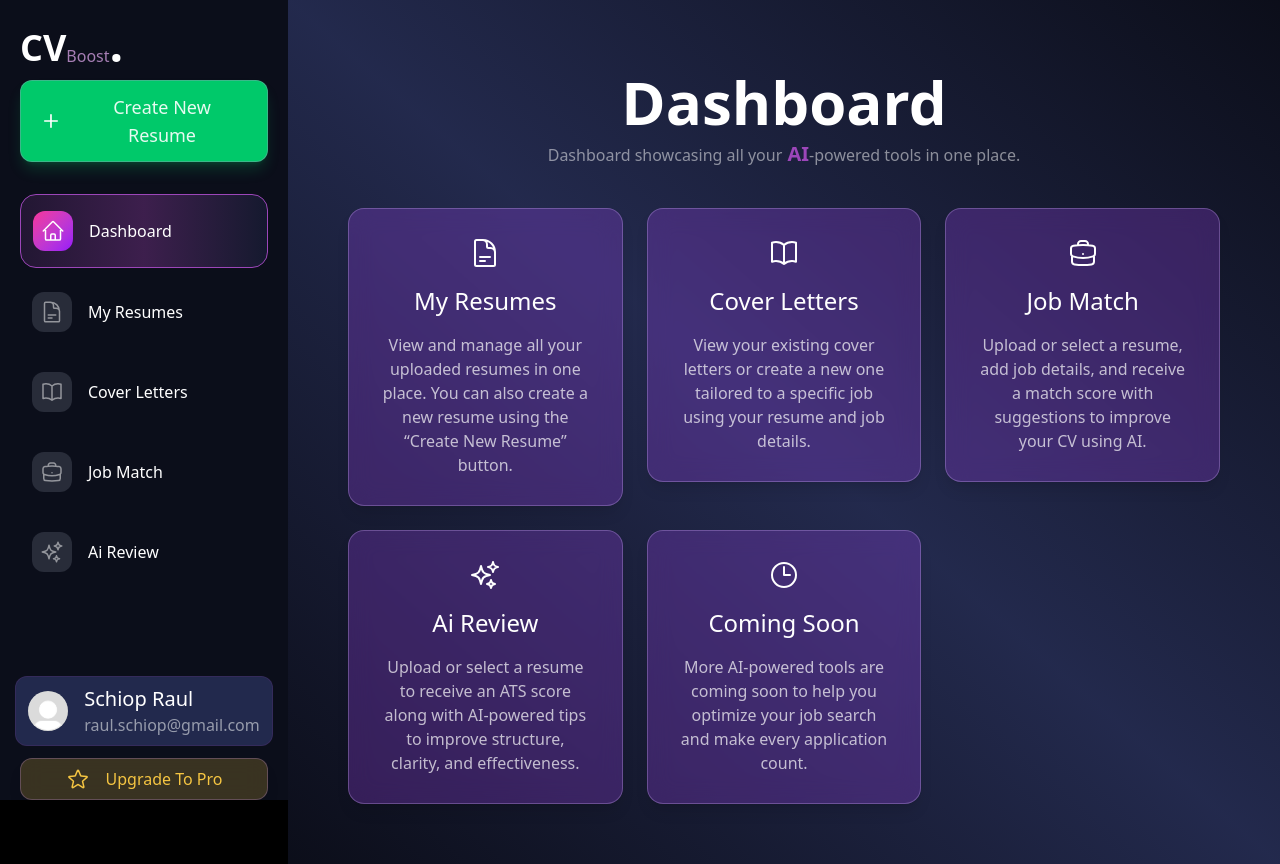
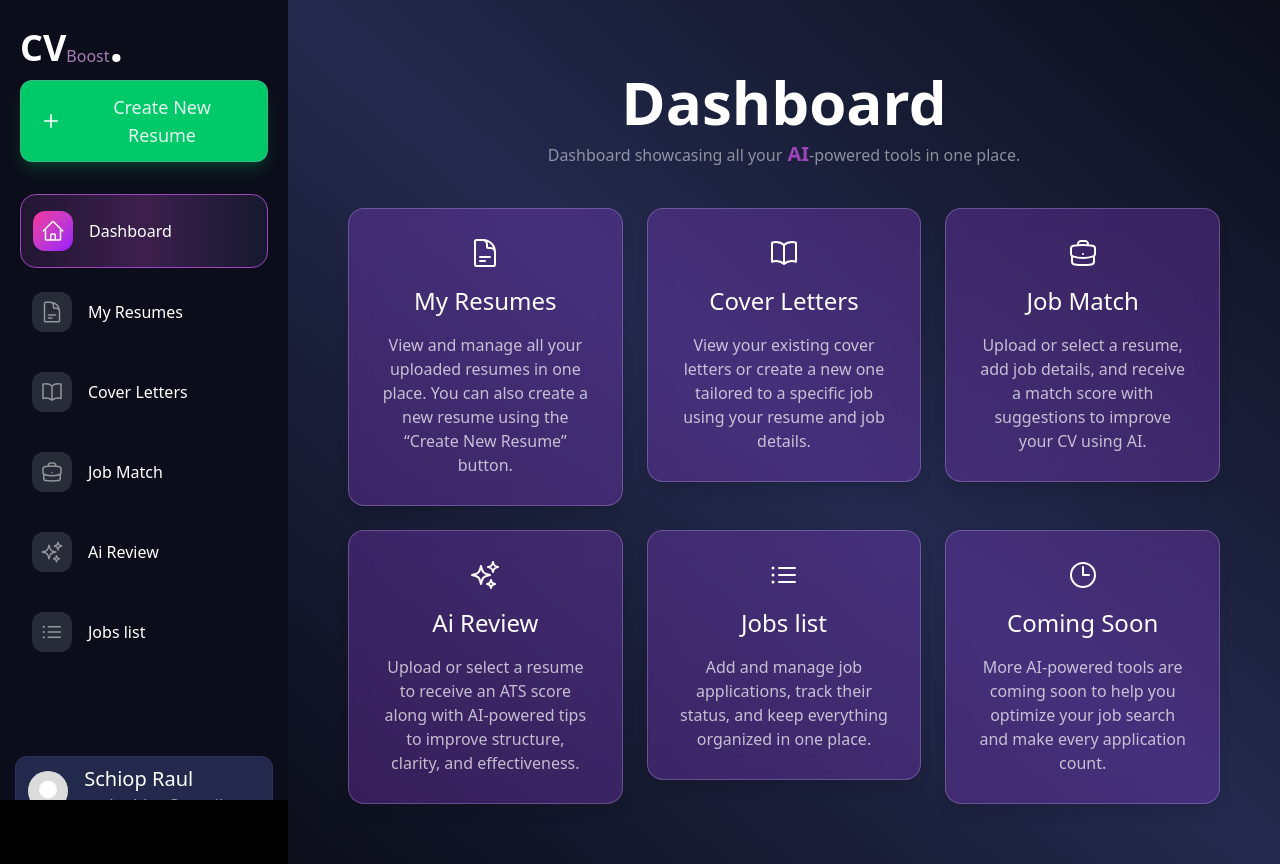
Before and after one commit to RaulSchiop/CVBoost, a Next.js app in the folder frontend/: page /tools in a window 1280 px wide. Built offline with nearby package versions, Linux system fonts and the light colour scheme.

Commit message:
job list start

```diff
--- a/frontend/src/Components/Header/SideHeader.tsx
+++ b/frontend/src/Components/Header/SideHeader.tsx
@@ -145,6 +145,31 @@ export default function SideBarHeader() {
          ),
          link: "/tools/aiReview",
          label: "Ai Review",
+      },
+      {
+         icon: (
+            //list icon
+            <svg
+               xmlns="http://www.w3.org/2000/svg"
+               fill="none"
+               viewBox="0 0 24 24"
+               strokeWidth={1.5}
+               stroke="currentColor"
+               className={`w-6 h-6  ${
+                  pathname === "/tools/jobManageing"
+                     ? "text-white"
+                     : "text-white/50"
+               }`}
+            >
+               <path
+                  strokeLinecap="round"
+                  strokeLinejoin="round"
+                  d="M8.25 6.75h12M8.25 12h12m-12 5.25h12M3.75 6.75h.007v.008H3.75V6.75Zm.375 0a.375.375 0 1 1-.75 0 .375.375 0 0 1 .75 0ZM3.75 12h.007v.008H3.75V12Zm.375 0a.375.375 0 1 1-.75 0 .375.375 0 0 1 .75 0Zm-.375 5.25h.007v.008H3.75v-.008Zm.375 0a.375.375 0 1 1-.75 0 .375.375 0 0 1 .75 0Z"
+               />
+            </svg>
+         ),
+         link: "/tools/jobManageing",
+         label: "Jobs list",
       },
    ];
 
--- a/frontend/src/app/tools/page.tsx
+++ b/frontend/src/app/tools/page.tsx
@@ -108,6 +108,29 @@ export default function Tools() {
       },
       {
          icon: (
+            //list icon
+            <svg
+               xmlns="http://www.w3.org/2000/svg"
+               fill="none"
+               viewBox="0 0 24 24"
+               strokeWidth={1.5}
+               stroke="currentColor"
+               className={`w-8 h-8  text-white`}
+            >
+               <path
+                  strokeLinecap="round"
+                  strokeLinejoin="round"
+                  d="M8.25 6.75h12M8.25 12h12m-12 5.25h12M3.75 6.75h.007v.008H3.75V6.75Zm.375 0a.375.375 0 1 1-.75 0 .375.375 0 0 1 .75 0ZM3.75 12h.007v.008H3.75V12Zm.375 0a.375.375 0 1 1-.75 0 .375.375 0 0 1 .75 0Zm-.375 5.25h.007v.008H3.75v-.008Zm.375 0a.375.375 0 1 1-.75 0 .375.375 0 0 1 .75 0Z"
+               />
+            </svg>
+         ),
+         link: "/tools/jobManageing",
+         label: "Jobs list",
+         description:
+            "Add and manage job applications, track their status, and keep everything organized in one place.",
+      },
+      {
+         icon: (
             //clock icon
             <svg
                xmlns="http://www.w3.org/2000/svg"
@@ -162,7 +185,7 @@ export default function Tools() {
                   }}
                   key={index}
                >
-                  <MainCard>
+                  <MainCard ClassName="min-h-[250px]">
                      <Link
                         href={items.link}
                         className="flex items-center gap-4 px-3 py-4  flex-col"
```
Also changed, not shown: frontend/src/app/tools/jobManageing/page.tsx (added).
